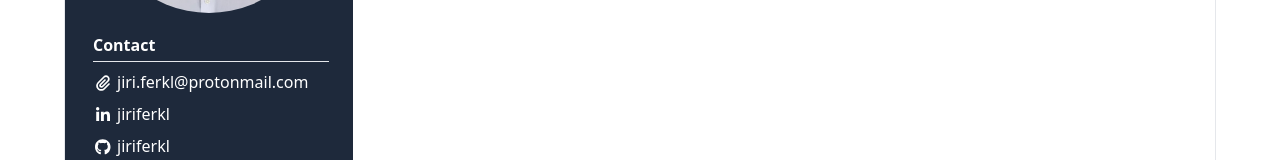
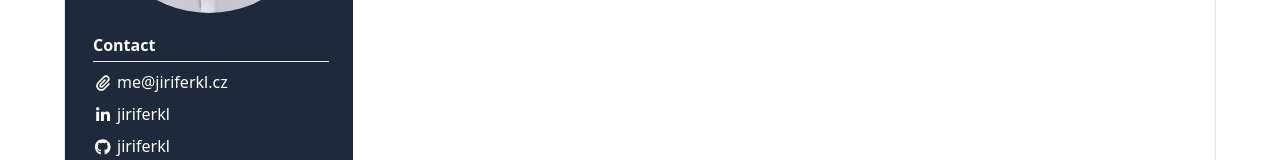
Before and after one commit to jiriferkl/jiriferkl.cz, a Nuxt app in the folder app/: page /resume in a window 1280 px wide. Shown: the part 316-476 px from the top of the page. Built offline with nearby package versions, Linux system fonts and the light colour scheme.

Commit message:
App: info updated

```diff
--- a/app/components/ResumeComponent.vue
+++ b/app/components/ResumeComponent.vue
@@ -118,8 +118,8 @@ export default defineNuxtComponent({
       contactInfo: [
         {
           icon: "fa-solid fa-paperclip",
-          url: "mailto:jiri.ferkl@protonmail.com",
-          shortUrl: "jiri.ferkl@protonmail.com",
+          url: "mailto:me@jiriferkl.cz",
+          shortUrl: "me@jiriferkl.cz",
         },
         {
           icon: "fa-brands fa-linkedin-in",
--- a/app/pages/contact.vue
+++ b/app/pages/contact.vue
@@ -2,6 +2,6 @@
   <div class="flex flex-col items-center">
     <h1 class="text-4xl mb-4">Get in Touch</h1>
     <p class="text-2xl">You can reach me anytime on</p>
-    <p class="text-2xl"><a class="underline underline-offset-4" href="mailto:jiri.ferkl@protonmail.com">jiri.ferkl@protonmail.com</a></p>
+    <p class="text-2xl"><a class="underline underline-offset-4" href="mailto:me@jiriferkl.cz">me@jiriferkl.cz</a></p>
   </div>
 </template>
```
Also changed, not shown: 1 other file (tests, documents, lock files or other folders).
